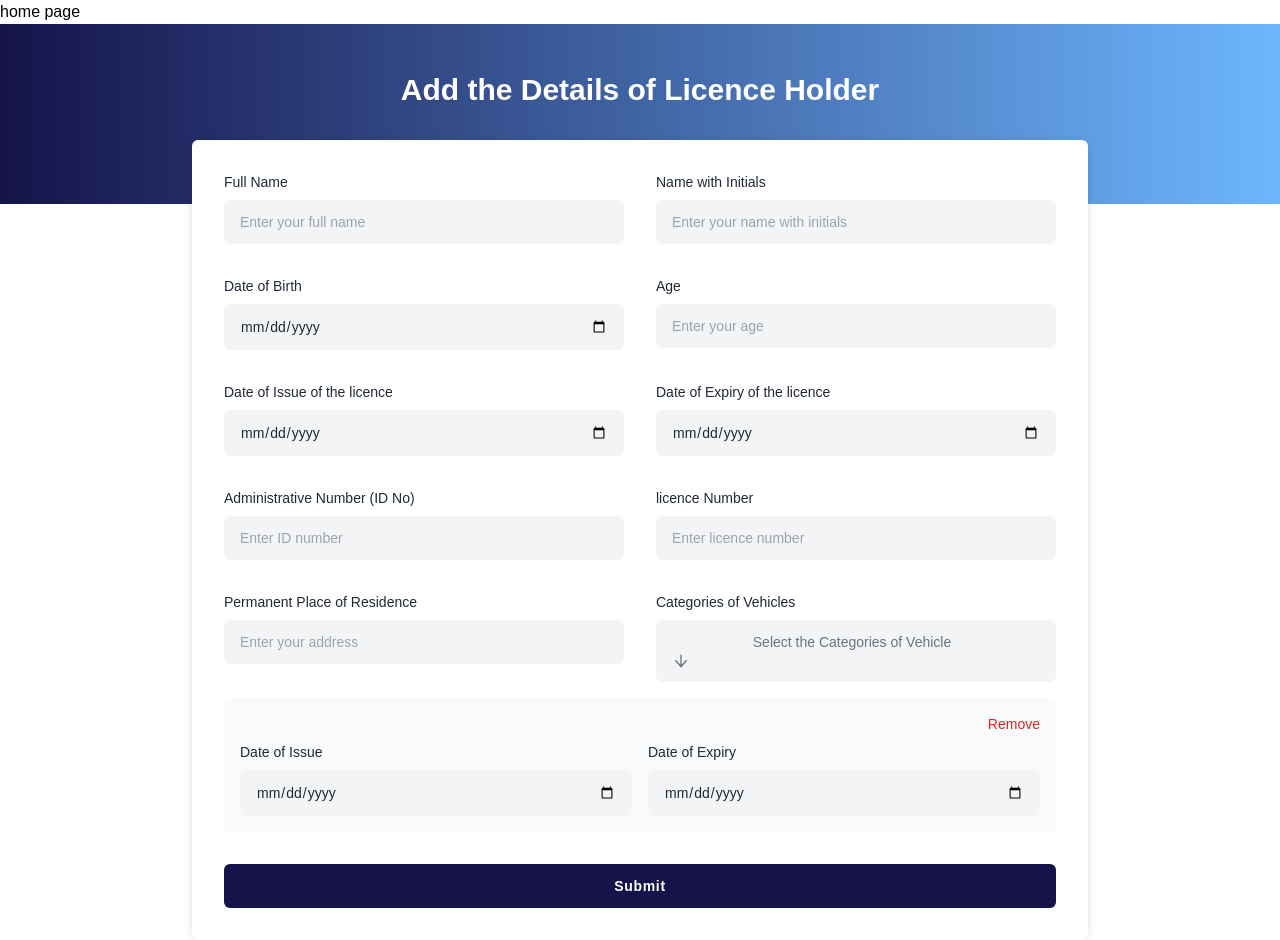
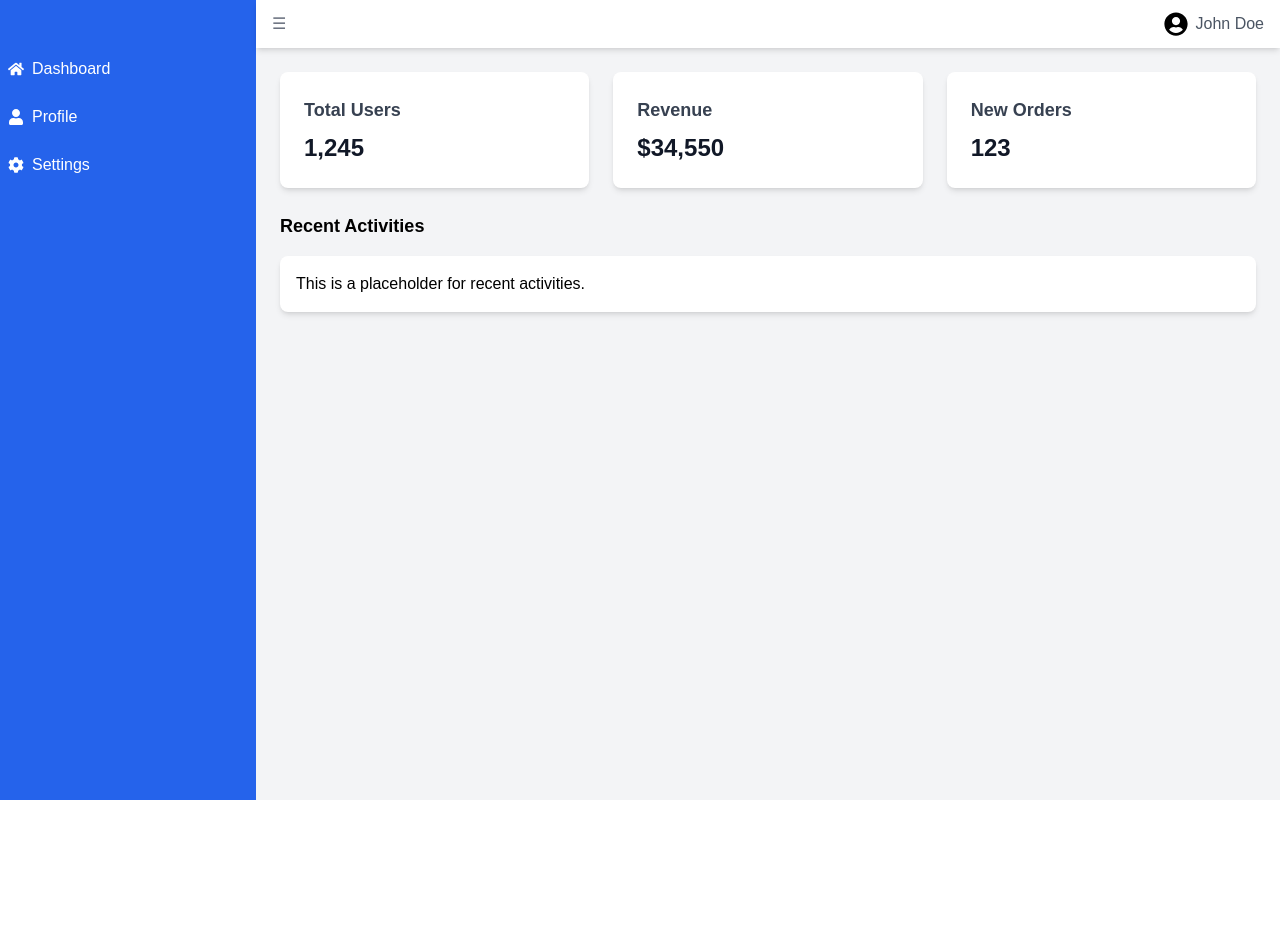
Before and after one commit to zakiarkam/eCop-webapp, a Next.js app: page /home in a window 1280 px wide. After the commit the page ends 800 px from the top, so only its background shows below. Built offline with nearby package versions, Linux system fonts and the light colour scheme.

Commit message:
homepage components ui

```diff
--- a/app/home/page.tsx
+++ b/app/home/page.tsx
@@ -1,12 +1,13 @@
+import Dashboard from "@/components/Dashboard";
 import LicenceDetailsForm from "@/components/LicenceDetails";
 import React from "react";
 
 export default function page() {
   return (
     <div className="bg-white h-screen">
-      home page
       <div>
-        <LicenceDetailsForm />
+        <Dashboard />
+        {/* <LicenceDetailsForm /> */}
       </div>
     </div>
   );
--- /dev/null
+++ b/components/Card.tsx
@@ -0,0 +1,15 @@
+import PropTypes from "prop-types";
+
+export default function Card({ title, value }) {
+  return (
+    <div className="bg-white p-6 rounded-lg shadow-md">
+      <h3 className="text-lg font-semibold text-gray-700">{title}</h3>
+      <p className="mt-2 text-2xl font-bold text-gray-900">{value}</p>
+    </div>
+  );
+}
+
+Card.propTypes = {
+  title: PropTypes.string.isRequired,
+  value: PropTypes.string.isRequired,
+};
--- /dev/null
+++ b/components/Dashboard.tsx
@@ -0,0 +1,34 @@
+"use client";
+import { useState } from "react";
+import Sidebar from "./Sidebar";
+import Header from "./Header";
+import Card from "./Card";
+
+export default function Dashboard() {
+  const [isSidebarOpen, setIsSidebarOpen] = useState(true);
+
+  return (
+    <div className="flex h-screen bg-gray-100">
+      <Sidebar isOpen={isSidebarOpen} setIsOpen={setIsSidebarOpen} />
+
+      <div className="flex flex-col flex-1">
+        <Header setIsSidebarOpen={setIsSidebarOpen} />
+
+        <main className="p-6 space-y-6">
+          <div className="grid grid-cols-1 md:grid-cols-2 lg:grid-cols-3 gap-6">
+            <Card title="Total Users" value="1,245" />
+            <Card title="Revenue" value="$34,550" />
+            <Card title="New Orders" value="123" />
+          </div>
+
+          <section>
+            <h2 className="text-lg font-semibold mb-4">Recent Activities</h2>
+            <div className="bg-white p-4 rounded-lg shadow-md">
+              This is a placeholder for recent activities.
+            </div>
+          </section>
+        </main>
+      </div>
+    </div>
+  );
+}
--- /dev/null
+++ b/components/Header.tsx
@@ -0,0 +1,55 @@
+import PropTypes from "prop-types";
+import { useState } from "react";
+import { FaUserCircle } from "react-icons/fa";
+
+export default function Header({ setIsSidebarOpen }) {
+  const [isDropdownOpen, setIsDropdownOpen] = useState(false);
+
+  return (
+    <header className="bg-white shadow-md flex items-center justify-between px-4 py-3">
+      <button
+        className="text-gray-500 hover:text-gray-800"
+        onClick={() => setIsSidebarOpen((prev) => !prev)}
+      >
+        ☰
+      </button>
+
+      <div className="relative">
+        <button
+          className="flex items-center space-x-2"
+          onClick={() => setIsDropdownOpen(!isDropdownOpen)}
+        >
+          <FaUserCircle className="text-2xl" />
+          <span className="text-gray-600">John Doe</span>
+        </button>
+
+        {isDropdownOpen && (
+          <div className="absolute right-0 mt-2 w-48 bg-white border border-gray-200 rounded shadow-lg">
+            <a
+              href="#"
+              className="block px-4 py-2 text-gray-700 hover:bg-gray-100"
+            >
+              Profile
+            </a>
+            <a
+              href="#"
+              className="block px-4 py-2 text-gray-700 hover:bg-gray-100"
+            >
+              Settings
+            </a>
+            <a
+              href="#"
+              className="block px-4 py-2 text-gray-700 hover:bg-gray-100"
+            >
+              Logout
+            </a>
+          </div>
+        )}
+      </div>
+    </header>
+  );
+}
+
+Header.propTypes = {
+  setIsSidebarOpen: PropTypes.func.isRequired,
+};
--- a/components/LicenceDetails.tsx
+++ b/components/LicenceDetails.tsx
@@ -1,10 +1,23 @@
 "use client";
-import React, { useState } from "react";
+import React, { useState, useRef, useEffect } from "react";
 import { useRouter } from "next/navigation";
 import { AiOutlineArrowDown } from "react-icons/ai";
-
+type mytype = {
+  fullName: string;
+  nameWithInitials: string;
+  dob: string;
+  age: string;
+  issueDate: string;
+  expiryDate: string;
+  idNumber: string;
+  licenceNumber: string;
+  permanentAddress: string;
+  vehicleCategories: string[]; // Explicitly typed as an array of strings
+  issueDatePerCategory: { [key: string]: string };
+  expiryDatePerCategory: { [key: string]: string };
+};
 export default function LicenceDetailsForm() {
-  const [form, setForm] = useState({
+  const [form, setForm] = useState<mytype>({
     fullName: "",
     nameWithInitials: "",
     dob: "",
@@ -14,9 +27,9 @@ export default function LicenceDetailsForm() {
     idNumber: "",
     licenceNumber: "",
     permanentAddress: "",
-    vehicleCategories: [""],
-    issueDatePerCategory: {} as { [key: string]: string },
-    expiryDatePerCategory: {} as { [key: string]: string },
+    vehicleCategories: [], // Now it's correctly typed
+    issueDatePerCategory: {},
+    expiryDatePerCategory: {},
   });
 
   const [error, setError] = useState("");
@@ -80,6 +93,25 @@ export default function LicenceDetailsForm() {
     }
 
     return null;
+  };
+
+  const calculateAge = (dob: string) => {
+    const birthDate = new Date(dob);
+    const today = new Date();
+    const age = today.getFullYear() - birthDate.getFullYear();
+    const m = today.getMonth() - birthDate.getMonth();
+    return m < 0 || (m === 0 && today.getDate() < birthDate.getDate())
+      ? age - 1
+      : age;
+  };
+
+  const handleDobChange = (e: React.ChangeEvent<HTMLInputElement>) => {
+    const { value } = e.target;
+    setForm((prevForm) => ({
+      ...prevForm,
+      dob: value,
+      age: calculateAge(value).toString(),
+    }));
   };
 
   const handleSubmit = (e: any) => {
@@ -146,6 +178,27 @@ export default function LicenceDetailsForm() {
   };
 
   const [dropdownOpen, setDropdownOpen] = useState(false);
+  const dropdownRef = useRef<HTMLDivElement>(null);
+
+  useEffect(() => {
+    const handleClickOutside = (event: MouseEvent) => {
+      if (
+        dropdownRef.current &&
+        !dropdownRef.current.contains(event.target as Node)
+      ) {
+        setDropdownOpen(false); // Close the dropdown
+      }
+    };
+
+    document.addEventListener("mousedown", handleClickOutside);
+    return () => {
+      document.removeEventListener("mousedown", handleClickOutside);
+    };
+  }, []);
+
+  const handleDropdownToggle = () => {
+    setDropdownOpen((prevState) => !prevState); // Toggle dropdown
+  };
 
   return (
     <div className="font-[sans-serif]">
@@ -179,7 +232,6 @@ export default function LicenceDetailsForm() {
                 required
               />
             </div>
-
             <div>
               <label className="text-gray-800 text-sm mb-2 block">
                 Name with Initials
@@ -194,7 +246,6 @@ export default function LicenceDetailsForm() {
                 required
               />
             </div>
-
             <div>
               <label className="text-gray-800 text-sm mb-2 block">
                 Date of Birth
@@ -204,7 +255,7 @@ export default function LicenceDetailsForm() {
                 type="date"
                 className="bg-gray-100 focus:bg-transparent w-full text-sm text-gray-800 px-4 py-3 rounded-md outline-[#6DB6FE] transition-all"
                 value={form.dob}
-                onChange={handleChange}
+                onChange={handleDobChange}
                 required
               />
             </div>
@@ -219,9 +270,9 @@ export default function LicenceDetailsForm() {
                 value={form.age}
                 onChange={handleChange}
                 required
+                readOnly
               />
             </div>
-
             <div>
               <label className="text-gray-800 text-sm mb-2 block">
                 Date of Issue of the licence
@@ -235,7 +286,6 @@ export default function LicenceDetailsForm() {
                 required
               />
             </div>
-
             <div>
               <label className="text-gray-800 text-sm mb-2 block">
                 Date of Expiry of the licence
@@ -249,7 +299,6 @@ export default function LicenceDetailsForm() {
                 required
               />
             </div>
-
             <div>
               <label className="text-gray-800 text-sm mb-2 block">
                 Administrative Number (ID No)
@@ -264,7 +313,6 @@ export default function LicenceDetailsForm() {
                 required
               />
             </div>
-
             <div>
               <label className="text-gray-800 text-sm mb-2 block">
                 licence Number
@@ -279,7 +327,6 @@ export default function LicenceDetailsForm() {
                 required
               />
             </div>
-
             <div>
               <label className="text-gray-800 text-sm mb-2 block">
                 Permanent Place of Residence
@@ -294,26 +341,28 @@ export default function LicenceDetailsForm() {
                 required
               />
             </div>
-
             <div className="relative">
               <label className="text-gray-800 text-sm mb-2 block">
                 Categories of Vehicles
               </label>
-              <div className="relative">
+              <div className="relative" ref={dropdownRef}>
                 <button
                   type="button"
-                  onClick={() => setDropdownOpen(!dropdownOpen)}
-                  className="bg-gray-100 focus:bg-transparent w-full text-gray-500 text-sm  px-4 py-3 rounded-md outline-[#6DB6FE] transition-all"
+                  onClick={handleDropdownToggle}
+                  className="bg-gray-100 focus:bg-transparent w-full text-gray-500 text-sm px-4 py-3 rounded-md outline-[#6DB6FE] transition-all"
                 >
-                  {" "}
-                  Select the Categories of Vehicle
-                  {form.vehicleCategories.length > 0
-                    ? form.vehicleCategories.join(", ")
-                    : "Select categories"}
-                  <span className="ml-2 text-gray-500">
-                    {" "}
-                    <AiOutlineArrowDown size={18} className="text-gray-500" />
-                  </span>
+                  <div className="flex items-center justify-between">
+                    <span>
+                      {form.vehicleCategories.length > 0
+                        ? `${form.vehicleCategories.length} ${
+                            form.vehicleCategories.length === 1
+                              ? "category"
+                              : "categories"
+                          } selected`
+                        : "Select categories"}
+                    </span>
+                    <AiOutlineArrowDown size={14} className="text-gray-500" />
+                  </div>
                 </button>
                 {dropdownOpen && (
                   <div className="absolute z-10 mt-1 w-full bg-white border border-gray-300 rounded-md shadow-md max-h-40 overflow-y-auto">
--- /dev/null
+++ b/components/Sidebar.tsx
@@ -0,0 +1,37 @@
+import PropTypes from "prop-types";
+import { FaHome, FaUser, FaCog } from "react-icons/fa";
+
+export default function Sidebar({ isOpen, setIsOpen }) {
+  return (
+    <div
+      className={`${
+        isOpen ? "w-64" : "w-20"
+      } bg-blue-600 text-white h-full transition-all duration-300`}
+    >
+      <button
+        className="p-4 focus:outline-none"
+        onClick={() => setIsOpen(!isOpen)}
+      >
+        {isOpen ? "" : ""}
+      </button>
+      <nav className="mt-4">
+        <ul className="space-y-2">
+          <li className="p-2 flex items-center space-x-2">
+            <FaHome /> <span className={isOpen ? "" : "hidden"}>Dashboard</span>
+          </li>
+          <li className="p-2 flex items-center space-x-2">
+            <FaUser /> <span className={isOpen ? "" : "hidden"}>Profile</span>
+          </li>
+          <li className="p-2 flex items-center space-x-2">
+            <FaCog /> <span className={isOpen ? "" : "hidden"}>Settings</span>
+          </li>
+        </ul>
+      </nav>
+    </div>
+  );
+}
+
+Sidebar.propTypes = {
+  isOpen: PropTypes.bool.isRequired,
+  setIsOpen: PropTypes.func.isRequired,
+};
```
